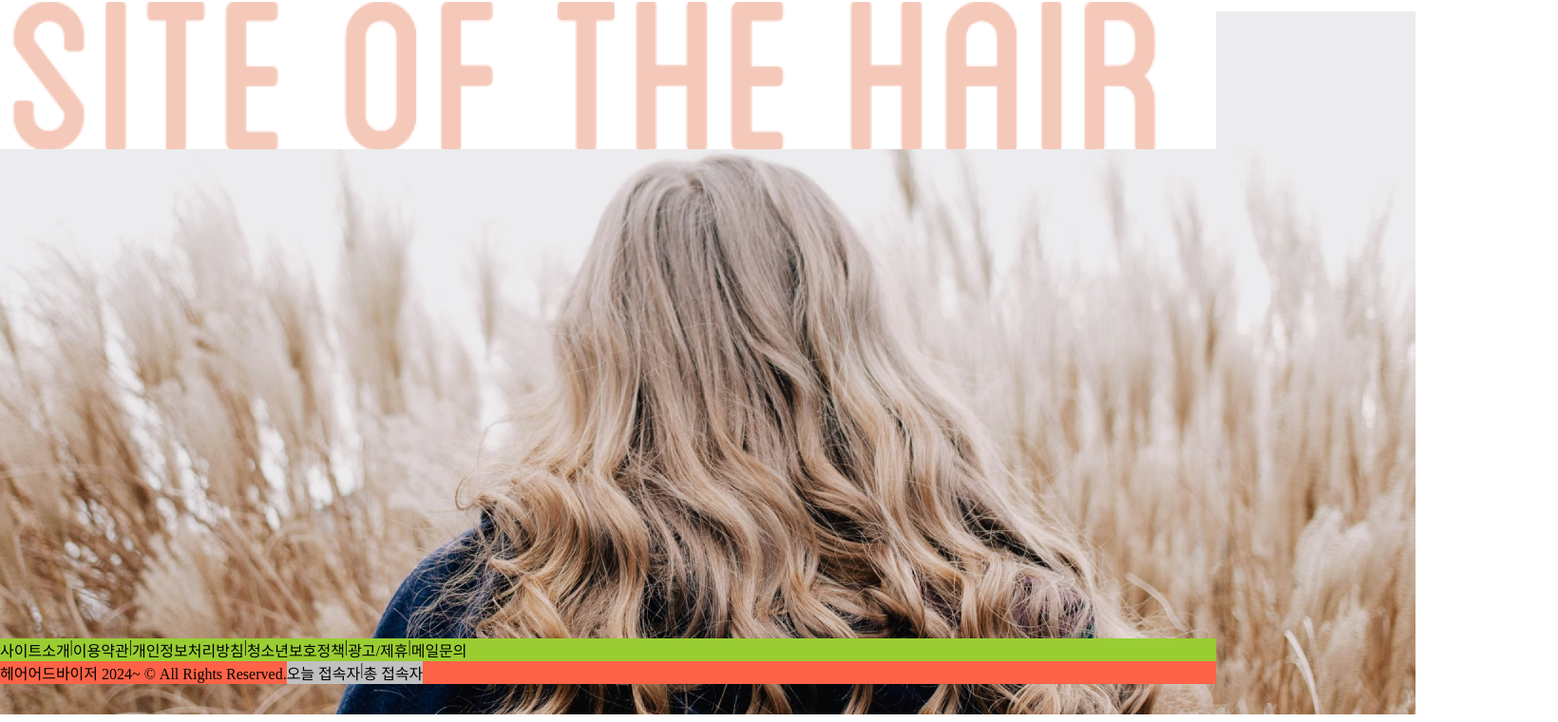
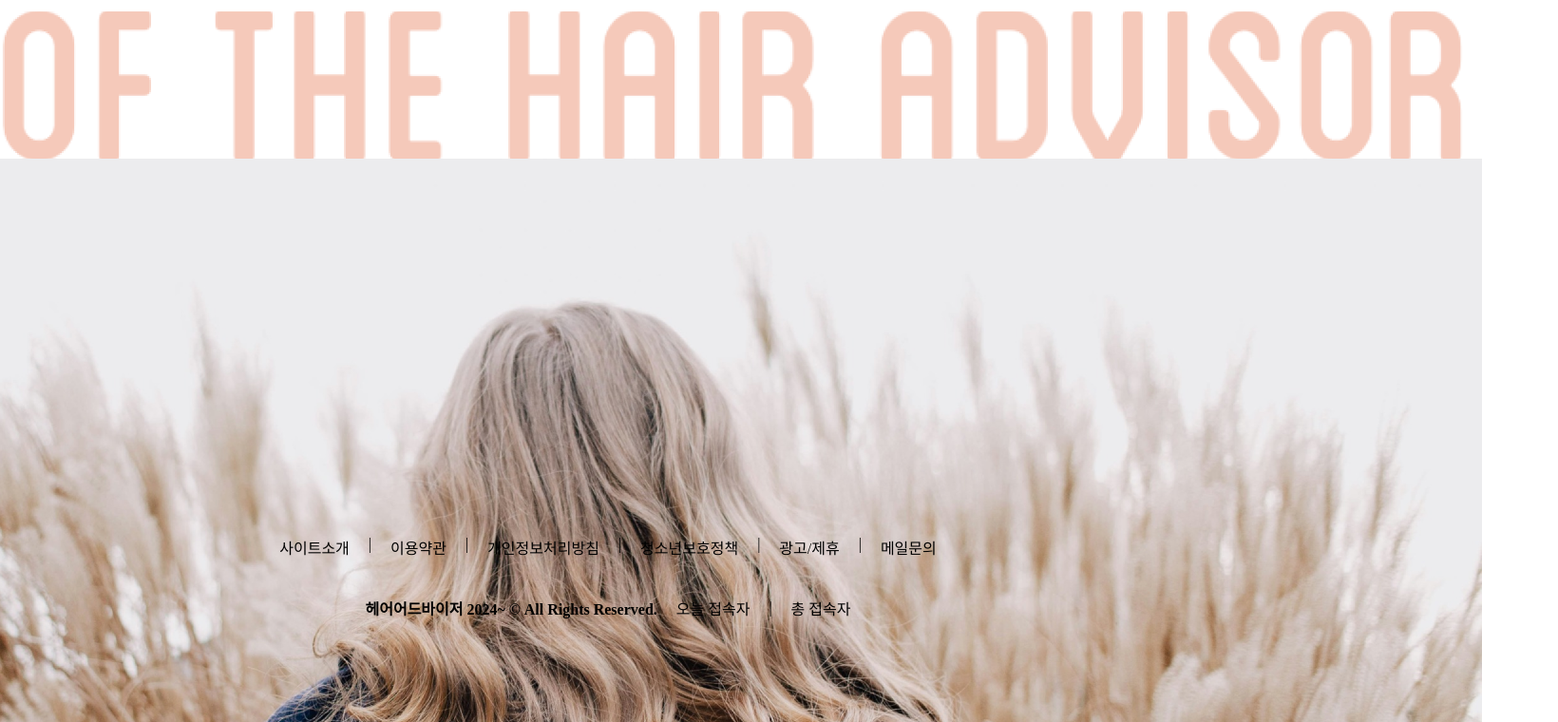
Before and after one commit to teamC-project/front, a React (Create React App) app: page /main in a window 1280 px wide. Shown: the part 128-888 px from the top of the page at 95% size, 1640 px wide, since content can reach past the window. Built offline with nearby package versions, Linux system fonts and the light colour scheme; a small style sheet from the web is missing; a web font is replaced by a local one.

Commit message:
Update Footer position% font

```diff
--- a/src/App.css
+++ b/src/App.css
@@ -65,6 +65,10 @@ opacity: 0.85;
   color: rgba(255, 255, 255, 1);
   }
 
+  .cursor-pointer {
+    cursor: pointer;
+  }
+
   .error-button:hover {
   cursor: pointer;
   opacity: 0.85;
--- a/src/layouts/Footer/index.tsx
+++ b/src/layouts/Footer/index.tsx
@@ -5,20 +5,20 @@ export default function Footer() {
   return (
     <div className='footer-size-check'>
       <div className='footer-top-bar'>
-        <div className=''>사이트소개</div>
+        <div className='cursor-pointer'>사이트소개</div>
         <div className=''>|</div>
-        <div className=''>이용약관</div>
+        <div className='cursor-pointer'>이용약관</div>
         <div className=''>|</div>
-        <div className=''>개인정보처리방침</div>
+        <div className='cursor-pointer'>개인정보처리방침</div>
         <div className=''>|</div>
-        <div className=''>청소년보호정책</div>
+        <div className='cursor-pointer'>청소년보호정책</div>
         <div className=''>|</div>
-        <div className=''>광고/제휴</div>
+        <div className='cursor-pointer'>광고/제휴</div>
         <div className=''>|</div>
-        <div className=''>메일문의</div>
+        <div className='cursor-pointer'>메일문의</div>
       </div>
       <div className='footer-under-bar'>
-        <div className=''>헤어어드바이저 2024~ <span className=''>&copy;</span> All Rights Reserved.</div>
+        <div className='footer-head-light'>헤어어드바이저 2024~ <span className=''>&copy;</span> All Rights Reserved.</div>
         <div className='footer-total-user-box'>
           <div className=''>오늘 접속자</div>
           <div>|</div>
--- a/src/layouts/Footer/style.css
+++ b/src/layouts/Footer/style.css
@@ -1,26 +1,37 @@
 .footer-size-check {
-  background-color: aqua;
-
   display: flex;
   flex-direction: column;
+  align-items: center;
+  margin-top: auto;
+  width: 100%;
+
+  position: fixed;
+  bottom: 0;
+
+  font-size: 16px;
+  font-weight: 400;
 }
 
 .footer-top-bar {
-  background-color: yellowgreen;
+  display: flex;
+  gap: 20px;
 
-  display: flex;
-
+  padding: 20px;
 }
 
 .footer-under-bar {
-  background-color: tomato;
+  display: flex;
+  gap: 20px;
 
-  display: flex;
-
+  padding: 20px;
 }
 
 .footer-total-user-box {
-  background-color: silver;
+  display: flex;
+  align-items: center;
+  gap: 20px;
+}
 
-  display: flex;
+.footer-head-light {
+  font-weight: 700;
 }
--- a/src/views/Authentication/index.tsx
+++ b/src/views/Authentication/index.tsx
@@ -34,9 +34,20 @@ export function Main() {
         <div className='auth-left-null'></div>
         <div className='auth-center-value'>
           <div className='main-page-image-box'>
-            <div className='main-page-title-image'></div>
-            <div className='main-page-image'></div>
-          </div>
+
+            <div className=''>
+              <div className='null-box'></div>
+              <div className='main-page-title-image'></div>
+              <div className='null-box'></div>
+            </div>
+
+            <div className=''>
+              <div className='null-box'></div>
+              <div className='main-page-image'></div>
+              <div className='null-box'></div>
+            </div>
+
+            </div>
         </div>
         <div className='auth-right-null'></div>
       </div>
--- a/src/views/Authentication/style.css
+++ b/src/views/Authentication/style.css
@@ -434,9 +434,7 @@
 .main-page-title-image {
   display: flex;
   justify-content: center;
-  position: absolute;
-  top: 130px;
-  width: 100%;
+  width: 2000px;
   height: 155px;
 
   background-image: url('../../assets/image/main-page-title-image.png');
@@ -448,13 +446,18 @@
   display: flex;
   justify-content: center;
   align-items: center;
-  min-width: 1700px;
-  width: 100vw;
-  height: 750px;
+  width: 2000px;
+  height: 740px;
 
   background-image: url('../../assets/image/main-page-image.png');
   background-repeat: no-repeat;
   background-size: auto;
+}
+
+
+
+.null-box{
+  min-width: 300px;
 }
 
 .auth-under-bar {
```
